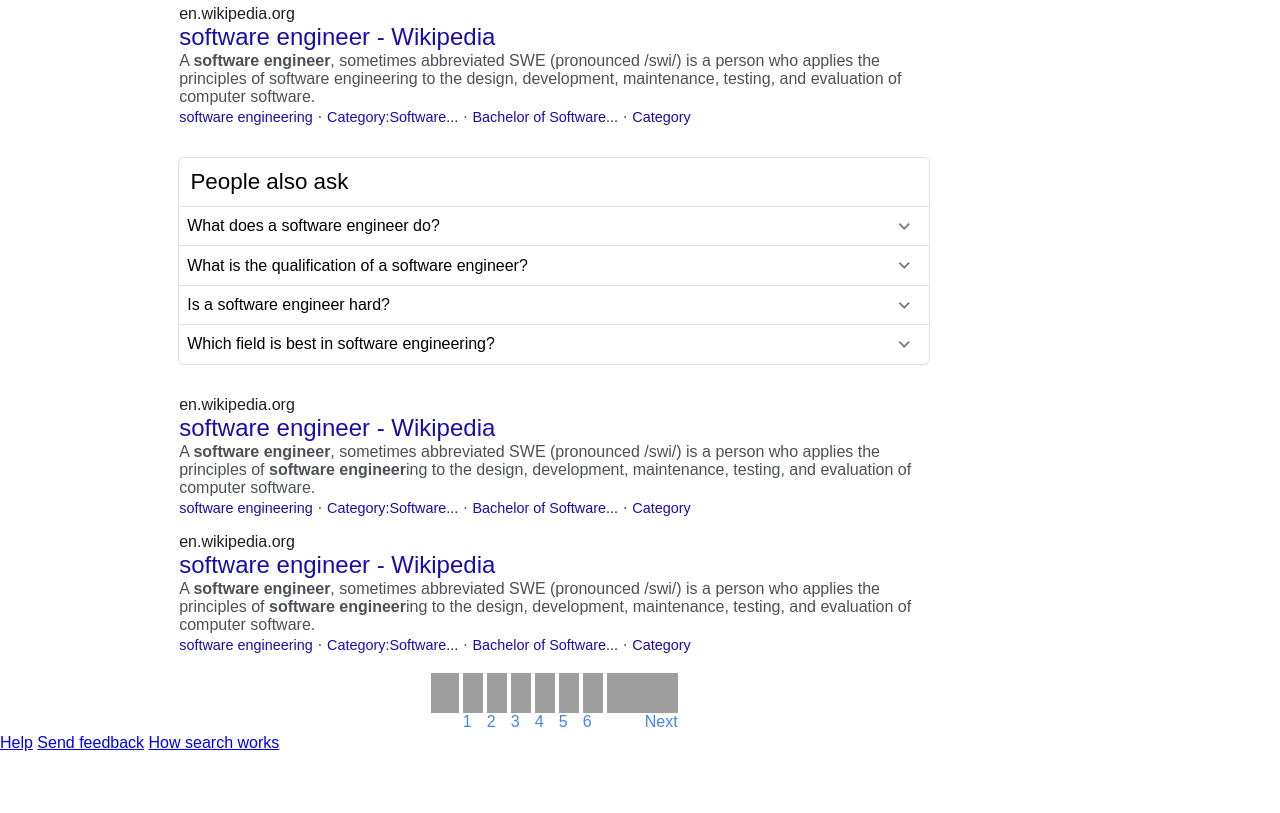
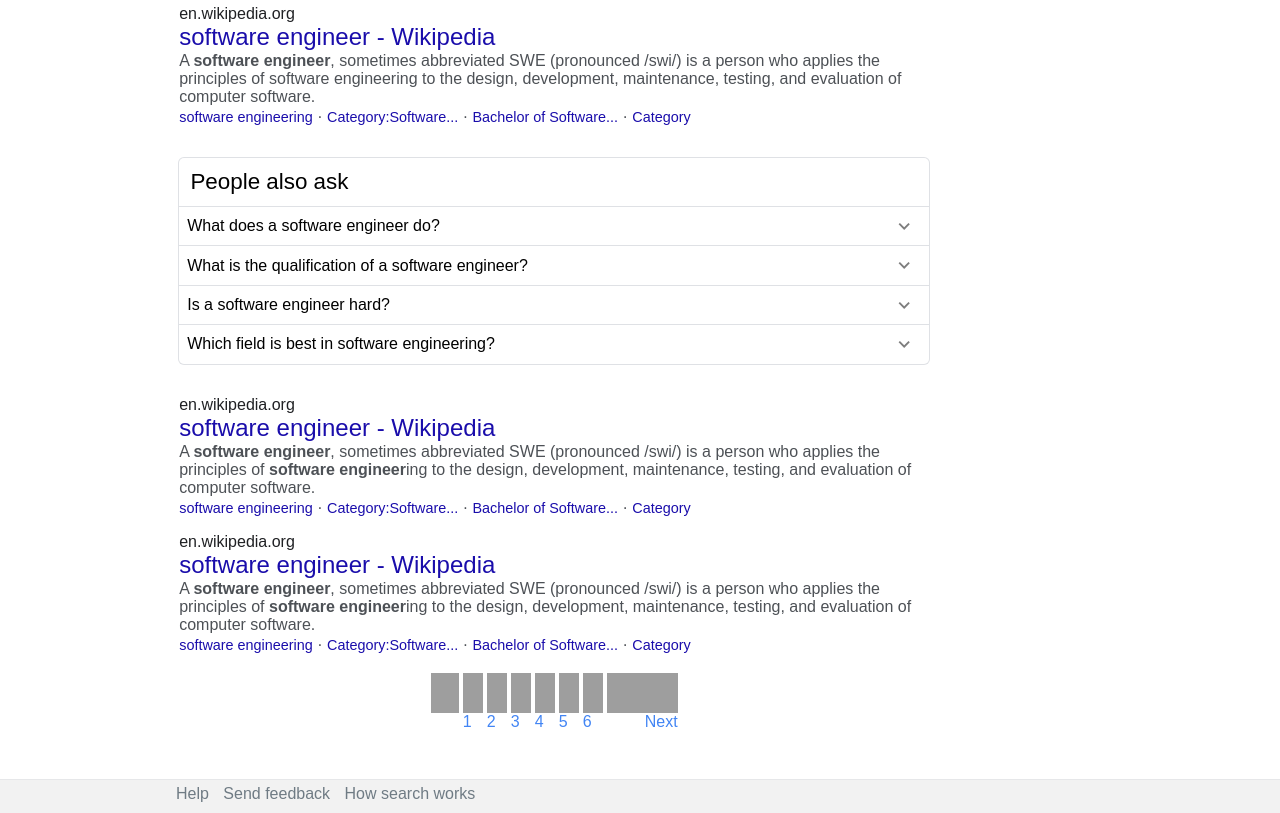
Before and after one commit to malikmouhiidine/google-search-result, a plain HTML site: page index.html in a window 1280 px wide. Shown: the part 151-964 px from the top of the page. Before the commit the page ends 903 px from the top, so only its background shows below. Drawn offline with Linux system fonts and the light colour scheme; grey boxes are pictures that could not be loaded.

Commit message:
➕ add footer + final touche

```diff
--- a/css/styles.css
+++ b/css/styles.css
@@ -152,6 +152,12 @@ nav svg {
     width: 0.9em;
 }
 
+@media all and (min-width:1000px) {
+    .nav-container {
+        margin-left: -10px;
+    }
+}
+
 .nav-container a {
     margin: 0.4em;
     width: 0.8em;
@@ -196,12 +202,13 @@ nav svg {
 /* everything about the big container !start */
 
 .main-container {
+    min-height: 100vh;
     width: 95%;
     margin: auto;
     max-width: 750px;
 }
 
-@media all and (min-width: 850px) {
+@media all and (min-width: 985px) {
     .main-container {
         margin-left: 11.2em;
     }
@@ -327,6 +334,47 @@ h3 a,
 
 /* everything about the footer !start */
 
+footer {
+    bottom: 0;
+    width: 100%;
+    padding-bottom: 10px;
+    margin-top: 15px;
+    padding-top: 5px;
+    border-top: 1px solid #E6E7E9;
+    background-color: #F2F2F2;
+}
+
+footer a {
+    margin: 5px;
+    margin-top: 10px;
+}
+
+footer a {
+    color: #6F7B84;
+    text-decoration: none;
+}
+
+footer a:last-child {
+    padding-bottom: 10px;
+}
+
+footer a:hover {
+    color: #6F7B84;
+    text-decoration: underline;
+}
+
+@media all and (min-width:1000px) {
+    footer a:first-child {
+        margin-left: 11em;
+    }
+}
+
+@media all and (max-width:1000px) {
+    footer {
+        text-align: center;
+    }
+}
+
 
 /* everything about the footer !end */
 
```
